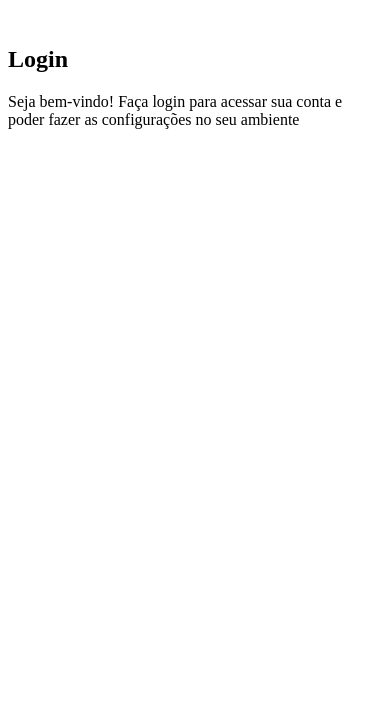
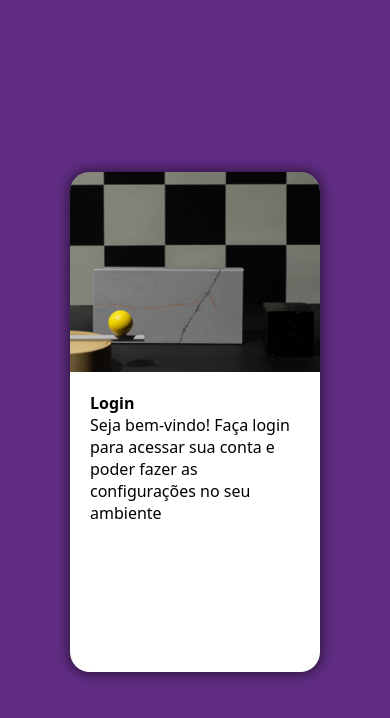
Before and after one commit to joaof-marques/projeto-login, a plain HTML site: page index.html in a window 390 px wide. Drawn offline with Linux system fonts and the light colour scheme.

Commit message:
Estiilzação tela login mobile first

```diff
--- a/style/style.css
+++ b/style/style.css
@@ -5,3 +5,56 @@
     Verde: #49a09d
     Lilás: #5f2c82
 */
+
+:root{
+    --cor-verde: #49a09d;
+    --cor-lilas: #5f2c82;
+
+}
+
+*{
+    margin: 0px;
+    padding: 0px;
+    font-family: system-ui, -apple-system, BlinkMacSystemFont, 'Segoe UI', Roboto, Oxygen, Ubuntu, Cantarell, 'Open Sans', 'Helvetica Neue', sans-serif;
+    font-size: 16px;
+    box-sizing: border-box;
+}
+
+body, html{
+    background-color: var(--cor-lilas);
+    height: 100vh;
+    width: 100vw;
+}
+
+main{
+    height: 100vh;
+    width: 100vw;
+    position: relative;
+}
+
+#login{
+    position: absolute;
+    top: 50%;
+    left: 50%;
+    transform: translate(-50%, -50%);
+
+    background-color: white;
+    width: 250px;
+    height: 500px;
+    border-radius: 20px;
+    overflow: hidden;
+    box-shadow: 0px 0px 10px 4px rgba(0, 0, 0, 0.397);
+}
+
+section#login > div#imagem{
+    display: block;
+    background: var(--cor-lilas) url(../imagens/fundo-login.jpg) center center no-repeat;
+    background-size: cover;
+    height: 200px;
+}
+
+section#login > div#formulario{
+    display: block;
+    padding: 20px;
+
+}
```
